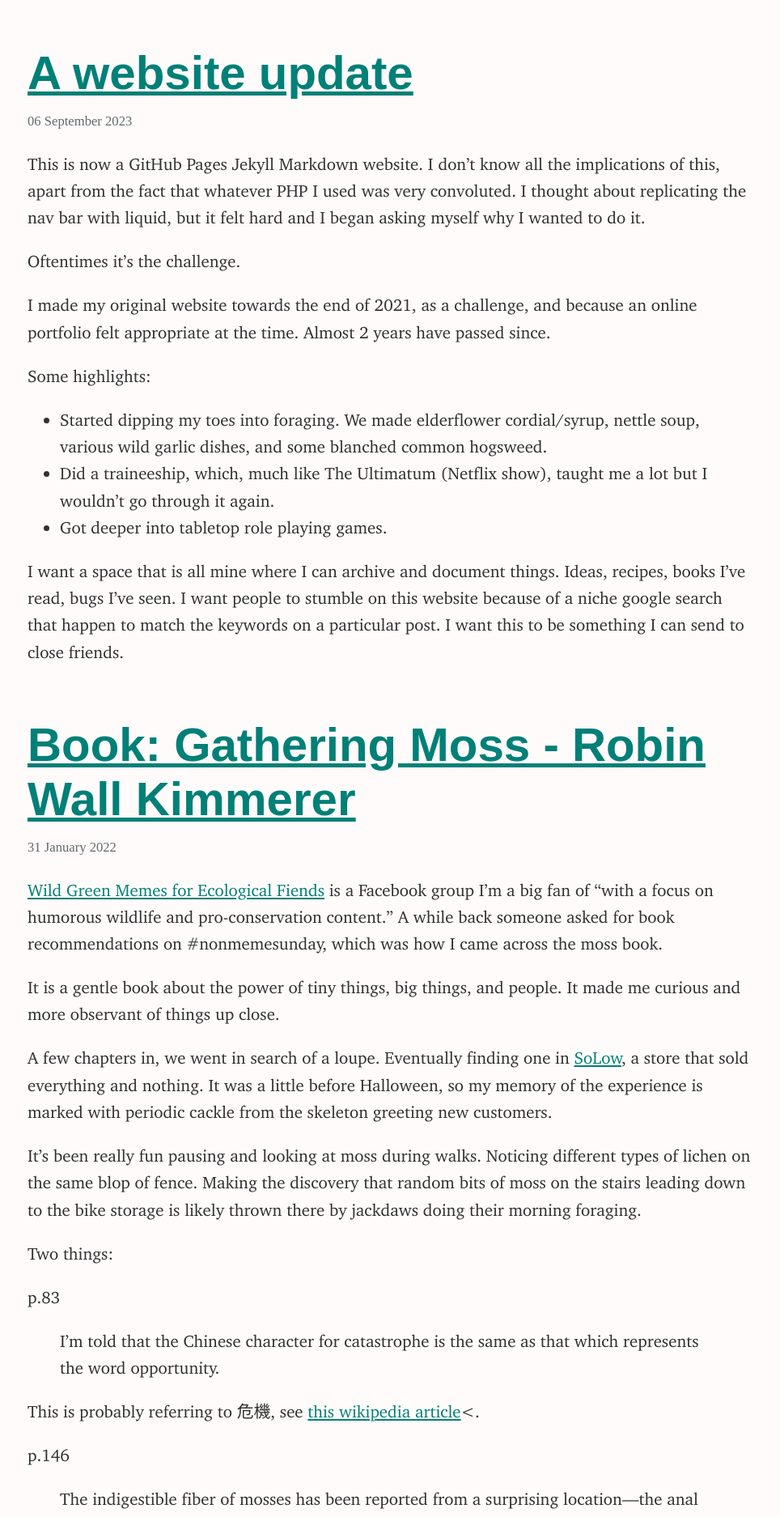
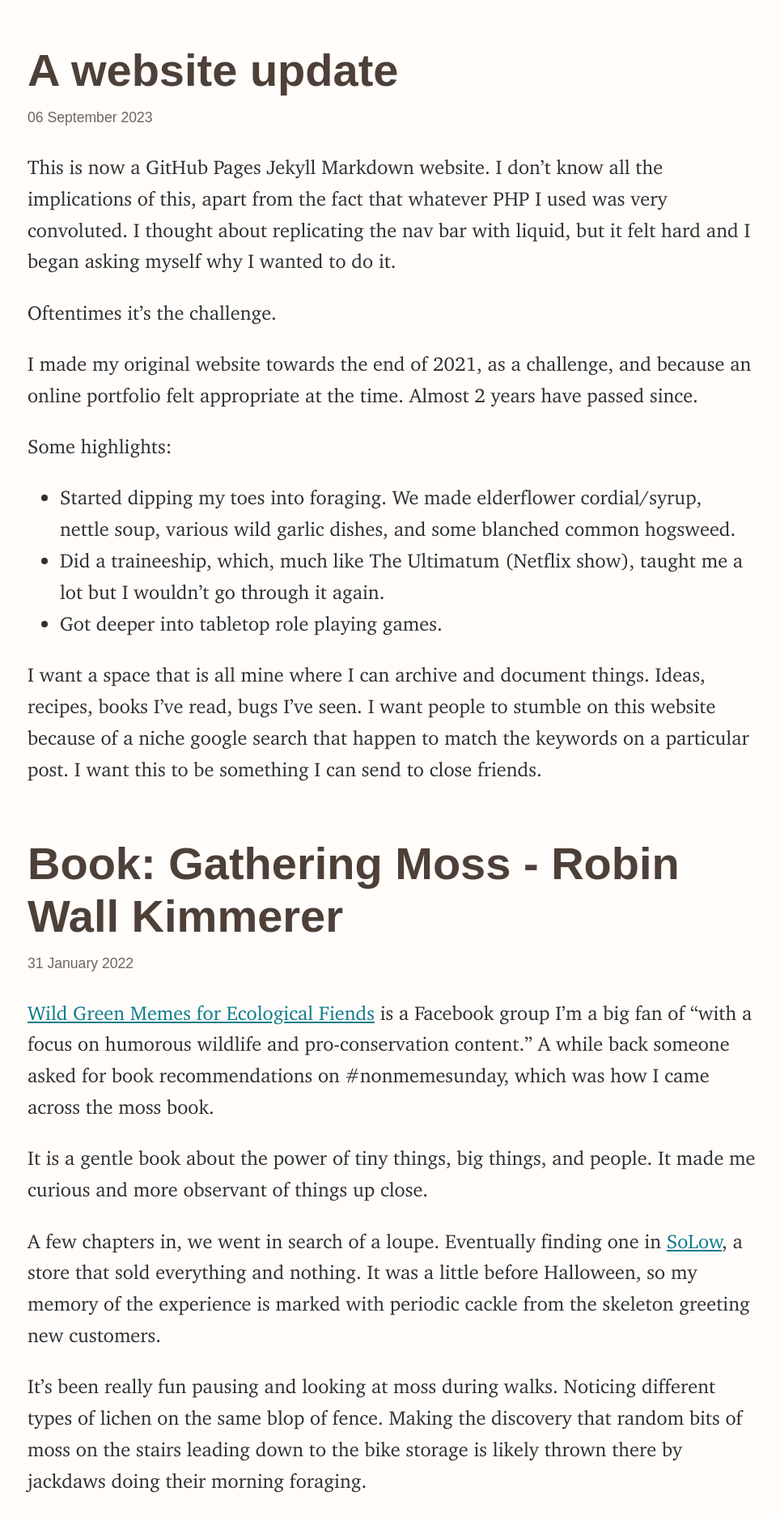
Before and after one commit to retasu1/retasu1.github.io, a Jekyll site: the page built from index.html, in a window 1280 px wide. Shown: the top 1874 px of the page at 81% size, without its empty margins (156-1120 px from the left). Built offline with Jekyll 4.4.1, drawn with Linux system fonts in a browser that asks for light colours.

Commit message:
Simple blog format done

```diff
--- a/_sass/_base.scss
+++ b/_sass/_base.scss
@@ -9,16 +9,22 @@ html {
 	scroll-behavior: smooth;
 }
 
+
+
 body {
 	background-color: $clr-background;
 
 }
 
 main {
-	max-width: 900px;
-	margin: 0 auto;
+	margin: 0 1rem;
 	display: flex;
 	flex-direction: column;
+
+	@include medium {
+		max-width: 900px;
+		margin: 0 auto;
+	}
 }
 
 img {
@@ -40,9 +46,9 @@ figure img {
 }
 
 /* typography */
-html {
-	font-size: clamp(16px, 1.3vw, 24px);
-}
+:root {
+	font-size: 100%;
+ }
 
 h1, h2, h3, h4, h5, h6{
 	color: $clr-text;
@@ -52,7 +58,7 @@ h1, h2, h3, h4, h5, h6{
 h1 {
 	font-size: $fs-h1;
 
-	@include large {
+	@include medium {
 		font-size: $fs-h1-l;
 	}
 }
@@ -60,7 +66,7 @@ h1 {
 h2 {
 	font-size: $fs-h2;
 
-	@include large {
+	@include medium {
 		font-size: $fs-h2-l;
 	}
 }
@@ -68,7 +74,7 @@ h2 {
 h3 {
 	font-size: $fs-h3;
 
-	@include large {
+	@include medium {
 		font-size: $fs-h3-l;
 	}
 }
@@ -79,36 +85,20 @@ p, li {
     font-size: $fs-body;
     line-height: 1.6;
 
-	@include large {
+	@include medium {
 		font-size: $fs-body-l;
 	}
 }
 
-main a {
+a {
     color: $clr-link;
-}
 
-main a:visited {
-    color: $clr-link-visited;
-}
-
-nav {
-    font-family: $ff-secondary;
-}
-
-nav a {
-    color: $clr-text;
-    text-decoration: none;
-}
-
-nav ul, nav li {
-    list-style: none;
+	&:visited {
+		color: $clr-link-visited;
+	}
 }
 
 
-.nav__sublist {
-    font-size: $fs-small;
-}
 
 figcaption {
     font-family: $ff-secondary;
@@ -116,34 +106,3 @@ figcaption {
     margin: 0 2rem;
     text-align: left;
 }
-
-.section__title {
-    margin-bottom: .25em;
-}
-
-
-.section__subtitle {
-    margin: 0;
-    font-size: $fs-h3;
-}
-
-/* Buttons */
-.btn {
-	display: inline-block;
-	padding: 1em 1em;
-	background: $accent;
-	color: $dark;
-	text-decoration: none;
-	cursor: pointer;
-	font-size: .8rem;
-	text-transform: uppercase;
-	letter-spacing: 2px;
-	font-weight: $fw-bold;
-	transition: transform 200ms ease-in-out;
-	box-shadow: $bs;
-	border-radius: 8px;
-}
-
-.btn:hover {
-	transform: scale(1.1);
-}
--- a/_sass/_post.scss
+++ b/_sass/_post.scss
@@ -3,9 +3,21 @@
 
     time {
         color: $grey;
+        font-size:$fs-body;
+        font-family: $ff-secondary;
     }
 }
 
 .post__title {
+
     margin-block-end: 1rem;
+
+    a {
+        color: $dark;
+        text-decoration: none;
+    }
+
+    a:hover {
+        text-decoration: underline;
+    }
 }
--- a/_sass/_variables.scss
+++ b/_sass/_variables.scss
@@ -1,20 +1,22 @@
 /*colours*/
 
 $white: #fff;
-$dark: #303030;
-$grey: #616A6B;
-$light: #FFFBFB;
+$darker: #303030;
+$dark: #4c4038;
+$grey: #6e6662;
+$light: #fffCFA;
 $dropshadow: #EFD6D1;
-$accent: #FF907A;
-$accent-pastel: #FFD4CC;
+$accent: #ffcdbf;
 $accent-pale: hsla(12, 100%, 95%, 1);
 
-$blue: #008077;
-$blue-dark: #0F6862;
+$blue: #0f7d8a;
+$blue-light: #0c9baa;
+$blue-dark: #084a52;
 
 $clr-background: $light;
-$clr-text: $dark;
+$clr-text: $darker;
 $clr-link: $blue;
+$clr-link-hover: $blue-light;
 $clr-link-visited: $blue-dark;
 
 /*typography*/
@@ -52,7 +54,7 @@ $clr-link-visited: $blue-dark;
     src: url('../fonts/charter_bold_italic.woff2') format('woff2');
 }
 
-$charter: charter, 'Times New Roman', serif;
+$charter: 'charter', 'Times New Roman', serif;
 $ibm-plex-sans: 'IBM Plex Sans', sans-serif;
 
 $ff-primary: $charter;
@@ -65,22 +67,28 @@ $fw-bold: 700;
 $fs-h1: 2.5rem;
 $fs-h2: 2.25rem;
 $fs-h3: 1.25rem;
-$fs-body: 1rem;
+$fs-body: 1.1rem;
 $fs-small: 1rem;
 $fs-caption: 1rem;
+
+$fs-h1-m: 3.0rem;
+$fs-h2-m: 2.25rem;
+$fs-h3-m: 1.5rem;
+$fs-body-m: clamp(1.25rem, calc(1.1vw + 1rem), 1.75rem);
+$fs-small-m: 1rem;
+$fs-caption-m: 1rem;
 
 $fs-h1-l: 3.5rem;
 $fs-h2-l: 2.25rem;
 $fs-h3-l: 1.5rem;
-$fs-body-l: 1.25rem;
+$fs-body-l: clamp(1.25rem, calc(0.65vw + 1rem), 1.75rem);
 $fs-small-l: 1rem;
 $fs-caption-l: 1rem;
-
 
 $bs: 0.25em 0.25em 0.75em rgba(0,0,0,.25),
 0.125em 0.125em 0.25em rgba(0,0,0,0.15);
 
 /* breakpoints */
 $screen-small-max: 850px;
-$screen-mid-min: 600px;
-$screen-large-min: 1025px;
+$screen-mid-min: 42em;
+$screen-large-min: 60em;
```
